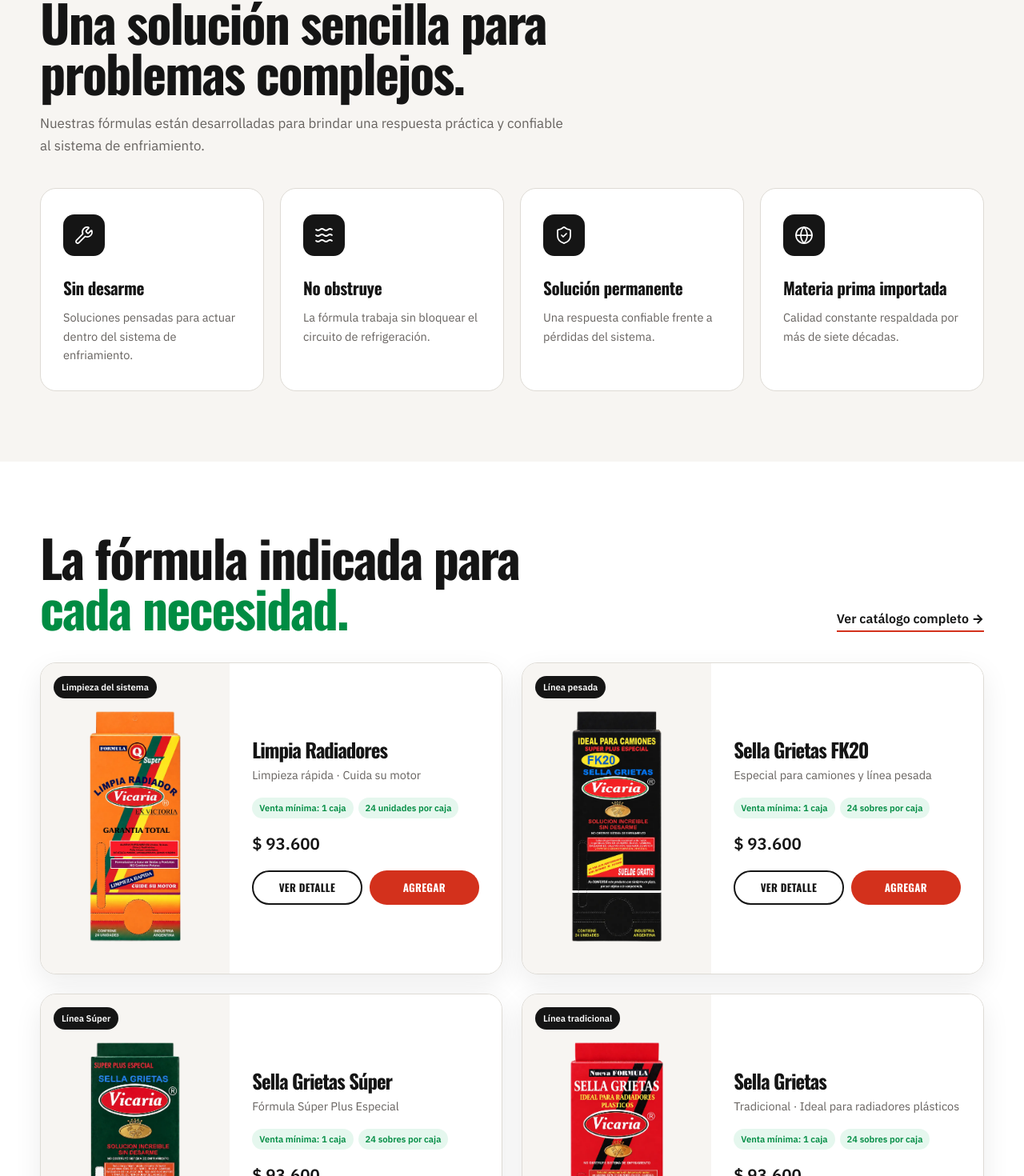
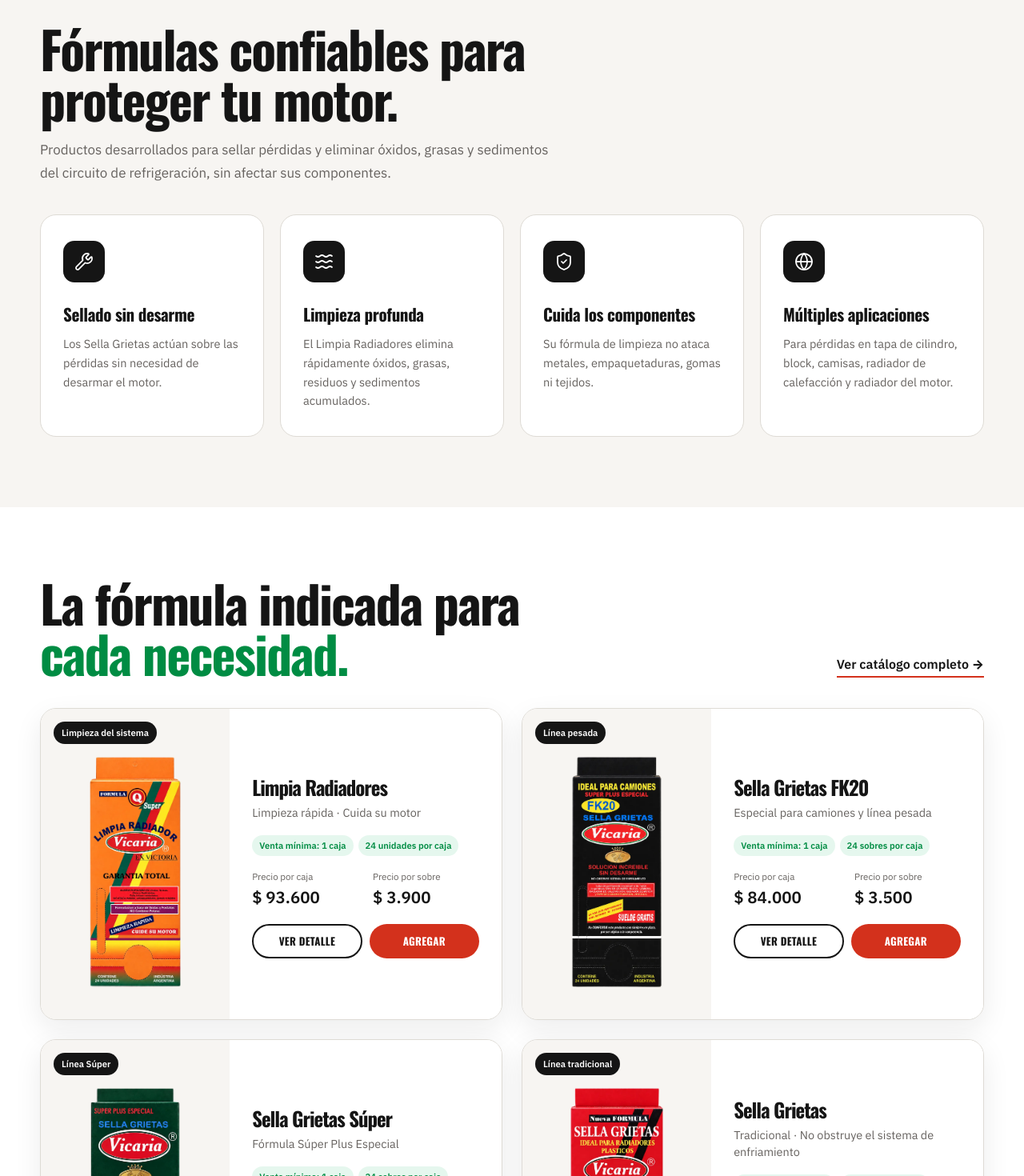
Before and after one commit to salvasoss/vicaria-web, a React (Vite) app: page / in a window 1280 px wide. Shown: the part 1182-2652 px from the top of the page at 80% size. Built offline with nearby package versions, Linux system fonts and the light colour scheme.

Commit message:
Cambios en textos generales de toda la pagina y agregue precio por sobre en los productos

```diff
--- a/src/components/productCard/ProductCard.jsx
+++ b/src/components/productCard/ProductCard.jsx
@@ -1,7 +1,7 @@
 import { useEffect, useRef, useState } from "react";
 import { Link } from "react-router-dom";
 import { useCart } from "../../context/CartContext";
-import { formatPrice, getBoxContent, getProductPath } from "../../mock/vicariaProducts";
+import { formatPrice, getBoxContent, getProductPath, getUnitPrice } from "../../mock/vicariaProducts";
 import "./productCard.scss";
 
 export const ProductCard = ({ product }) => {
@@ -40,9 +40,23 @@
           <span>Venta mínima: 1 caja</span>
           {getBoxContent(product) && <span>{getBoxContent(product)} por caja</span>}
         </div>
-        <p className={`product-card__price ${product.price === null ? "product-card__price--pending" : ""}`}>
-          {formatPrice(product.price)}
-        </p>
+        <div className="product-card__prices">
+        <div className="product-card__price-item">
+          <small>Precio por caja</small>
+          <p className={`product-card__price ${product.price === null ? "product-card__price--pending" : ""}`}>
+            {formatPrice(product.price)}
+          </p>
+        </div>
+
+        {product.price !== null && (
+          <div className="product-card__price-item">
+            <small>Precio por sobre</small>
+            <p className="product-card__price">
+              {formatPrice(getUnitPrice(product))}
+            </p>
+          </div>
+        )}
+      </div>
         <div className="product-card__actions">
           <Link className="button button--outline" to={getProductPath(product)}>Ver detalle</Link>
           <button className={`button button--red${isAdded ? " is-added" : ""}`} type="button" onClick={handleAddToCart}>Agregar</button>
--- a/src/components/productCard/productCard.scss
+++ b/src/components/productCard/productCard.scss
@@ -68,7 +68,29 @@
 .product-card__subtitle { color: var(--muted); font-size: 0.9rem; line-height: 1.45; }
 .product-card__pack { display: flex; flex-wrap: wrap; gap: 6px; margin-top: 17px; }
 .product-card__pack span { padding: 6px 9px; border-radius: 999px; color: var(--vicaria-green-dark); background: rgba(1, 180, 87, 0.1); font-size: 0.7rem; font-weight: 800; }
-.product-card__price { margin-top: 18px; font-size: 1.28rem; font-weight: 900; }
+.product-card__prices {
+  display: grid;
+  grid-template-columns: repeat(2, minmax(0, 1fr));
+  gap: 18px;
+  margin-top: 18px;
+}
+
+.product-card__price-item {
+  min-width: 0;
+}
+
+.product-card__price-item small {
+  display: block;
+  margin-bottom: 5px;
+  color: var(--muted);
+  font-size: 0.72rem;
+}
+
+.product-card__price {
+  margin: 0;
+  font-size: 1.28rem;
+  font-weight: 900;
+}
 .product-card__price--pending { color: var(--muted); font-size: 0.88rem; }
 .product-card__actions { display: grid; grid-template-columns: 1fr 1fr; gap: 9px; margin-top: 20px; }
 .product-card__actions .button { min-height: 43px; padding: 10px 12px; font-size: 0.82rem; }
--- a/src/mock/vicariaProducts.js
+++ b/src/mock/vicariaProducts.js
@@ -14,7 +14,7 @@
   "Volver a colocar la manguera en su posición original y poner el motor en marcha.",
 ];
 
-const SEALANT_BOX_PRICE = 93600;
+const SEALANT_BOX_PRICE = 84000;
 // Una solicitud es mayorista cuando un mismo producto alcanza esta cantidad.
 export const WHOLESALE_MIN_BOXES = 10;
 const SACHETS_PER_BOX = 24;
@@ -34,7 +34,7 @@
     imageWidth: 576,
     imageHeight: 1446,
     imageAlt: "Caja de Limpia Radiadores Vicaria para el sistema de enfriamiento",
-    price: SEALANT_BOX_PRICE,
+    price: 93600,
     boxContent: "24 unidades",
     benefits: [
       "Ayuda a remover óxidos, grasas y barros.",
@@ -88,9 +88,9 @@
     slug: "sella-grietas-tradicional",
     category: "Línea tradicional",
     name: "Sella Grietas",
-    subtitle: "Tradicional · Ideal para radiadores plásticos",
+    subtitle: "Tradicional · No obstruye el sistema de enfriamiento",
     description:
-      "Solución sin desarme de motor para pérdidas en tapa de cilindro, block, camisas, radiador de calefacción y radiador de motor. Ideal para radiadores plásticos.",
+      "Solución sin desarme de motor para pérdidas en tapa de cilindro, block, camisas, radiador de calefacción, radiador de motor y tapa de cilindros fuera del vehiculo.",
     image: "/img/productos/sella-grietas-tradicional-vicaria.webp",
     imageWidth: 590,
     imageHeight: 1449,
@@ -122,3 +122,7 @@
 // Formatea precios en pesos argentinos o avisa cuando todavía no fueron definidos.
 export const formatPrice = (price) =>
   price === null ? "Precio por caja a confirmar" : currencyFormatter.format(price);
+
+// Calcula automáticamente el precio individual según los 24 sobres de cada caja.
+export const getUnitPrice = (product) =>
+  product.price === null ? null : product.price / SACHETS_PER_BOX;
--- a/src/pages/AboutPage.jsx
+++ b/src/pages/AboutPage.jsx
@@ -28,7 +28,17 @@
     <section className="section">
       <div className="container about-intro">
         <div><h2>Experiencia que se convierte en <span className="marker-highlight">confianza.</span></h2></div>
-        <div className="about-intro__copy"><p>Vicaria es una marca familiar dedicada a productos para el sistema de enfriamiento automotor. Desde sus comienzos trabaja para acercar soluciones prácticas sin comprometer la calidad.</p><p>La utilización de materia prima importada y el conocimiento construido durante más de 70 años forman parte de una identidad que continúa evolucionando.</p></div>
+        <div className="about-intro__copy">
+          <p>
+             Vicaria es una marca familiar argentina que desde 1954 desarrolla soluciones prácticas para el cuidado
+             y mantenimiento del motor. Sus Sella Grietas están formulados para actuar sobre pérdidas en tapa de cilindro,
+             block, camisas, radiador de calefacción y radiador del motor.
+          </p>
+          <p>
+            El Limpia Radiadores elimina rápidamente óxidos, grasas y sedimentos acumulados sin afectar metales, empaquetaduras, gomas ni tejidos.
+            Más de 70 años de experiencia y el uso de materia prima importada respaldan la calidad y confiabilidad de cada producto.
+          </p>
+        </div>
       </div>
     </section>
 
--- a/src/pages/HomePage.jsx
+++ b/src/pages/HomePage.jsx
@@ -4,10 +4,10 @@
 import { products } from "../mock/vicariaProducts";
 
 const benefits = [
-  { icon: Wrench, title: "Sin desarme", text: "Soluciones pensadas para actuar dentro del sistema de enfriamiento." },
-  { icon: Waves, title: "No obstruye", text: "La fórmula trabaja sin bloquear el circuito de refrigeración." },
-  { icon: ShieldCheck, title: "Solución permanente", text: "Una respuesta confiable frente a pérdidas del sistema." },
-  { icon: Globe, title: "Materia prima importada", text: "Calidad constante respaldada por más de siete décadas." },
+  { icon: Wrench, title: "Sellado sin desarme", text: "Los Sella Grietas actúan sobre las pérdidas sin necesidad de desarmar el motor." },
+  { icon: Waves, title: "Limpieza profunda", text: "El Limpia Radiadores elimina rápidamente óxidos, grasas, residuos y sedimentos acumulados." },
+  { icon: ShieldCheck, title: "Cuida los componentes", text: "Su fórmula de limpieza no ataca metales, empaquetaduras, gomas ni tejidos." },
+  { icon: Globe, title: "Múltiples aplicaciones", text: "Para pérdidas en tapa de cilindro, block, camisas, radiador de calefacción y radiador del motor." },
 ];
 
 export const HomePage = () => {
@@ -30,9 +30,10 @@
             <span className="hero-title__line">cuidando el corazón de cada motor.</span>
           </h1>
           <p>
-            Productos Vicaria para el <strong className="hero-keyword">sistema de enfriamiento</strong>:{" "}
-            <strong className="hero-keyword">calidad, experiencia y rendimiento</strong> para
-            compradores minoristas, comercios y distribuidores.
+            Soluciones Vicaria para <strong className="hero-keyword">sellar perdidas del motor</strong>{" "} y
+            <strong className="hero-keyword"> mantener limpio el sistema de refrigeración: </strong>{" "}
+            calidad, experiencia y rendimiento para compradores {" "}
+            <strong className="hero-keyword">minoristas, comercios y distribuidores.</strong>
           </p>
           <div className="hero-actions">
             <Link className="button button--light" to="/productos">Comprar productos <span aria-hidden="true">→</span></Link>
@@ -71,8 +72,8 @@
     <section className="section section--soft">
       <div className="container">
         <div className="section-heading">
-          <h2>Una <span className="marker-highlight">solución sencilla</span> para problemas complejos.</h2>
-          <p>Nuestras fórmulas están desarrolladas para brindar una respuesta práctica y confiable al sistema de enfriamiento.</p>
+          <h2> Fórmulas confiables para proteger tu motor.</h2>
+          <p>Productos desarrollados para sellar pérdidas y eliminar óxidos, grasas y sedimentos del circuito de refrigeración, sin afectar sus componentes.</p>
         </div>
         <div className="benefit-grid">
           {benefits.map(({ icon: Icon, title, text }) => (
@@ -116,7 +117,7 @@
         </div>
         <div>
           <h2>Una <span className="text-yellow-on-dark">marca familiar</span> que creció junto al mercado automotor.</h2>
-          <p>Desde 1954, Vicaria desarrolla productos para el sistema de enfriamiento con una premisa clara: ofrecer calidad a un precio accesible.</p>
+          <p>Desde 1954, Vicaria desarrolla soluciones prácticas y confiables para sellar pérdidas en componentes del motor y radiadores, además de limpiar y mantener el circuito de refrigeración.</p>
           <p>Hoy continuamos esa trayectoria acercando nuestras soluciones a clientes minoristas, casas de repuestos y distribuidores.</p>
           <Link className="button button--red" to="/acerca">Conocer Vicaria</Link>
         </div>
--- a/src/pages/ProductDetailPage.jsx
+++ b/src/pages/ProductDetailPage.jsx
@@ -11,6 +11,7 @@
   getProductPath,
   products,
   WHOLESALE_MIN_BOXES,
+  getUnitPrice
 } from "../mock/vicariaProducts";
 import { SITE_ORIGIN } from "../config/seo";
 
@@ -111,7 +112,22 @@
             <meta itemProp="price" content={String(product.price)} />
             <meta itemProp="url" content={`${SITE_ORIGIN}${getProductPath(product)}`} />
             <meta itemProp="itemCondition" content="https://schema.org/NewCondition" />
-            <div><small>Precio minorista por caja</small><strong>{formatPrice(product.price)}</strong></div>
+            <div>
+              <small>Precio minorista por caja</small>
+              <strong>{formatPrice(product.price)}</strong>
+
+              {product.price !== null && (
+                <>
+                  <small className="product-detail__unit-label">
+                    Precio por sobre
+                  </small>
+
+                  <strong>
+                    {formatPrice(getUnitPrice(product))}
+                  </strong>
+                </>
+              )}
+            </div>
             <span>Mínimo 1 caja</span>
           </div>
           {getBoxContent(product) && <p className="product-detail__pack">Cada caja contiene <strong>{getBoxContent(product)}</strong> de {product.name}.</p>}
@@ -154,7 +170,7 @@
         <div className="container">
           <div className="section-heading related-products__heading">
             <h2>Productos <span className="text-green">relacionados.</span></h2>
-            <p>Conocé los demás productos Vicaria para el sistema de enfriamiento.</p>
+            <p>Conocé los demás productos Vicaria.</p>
           </div>
           <div className="product-grid">
             {relatedProducts.map((relatedProduct) => (
```
Also changed, not shown: src/pages/pages.scss (+29 -6 lines).
